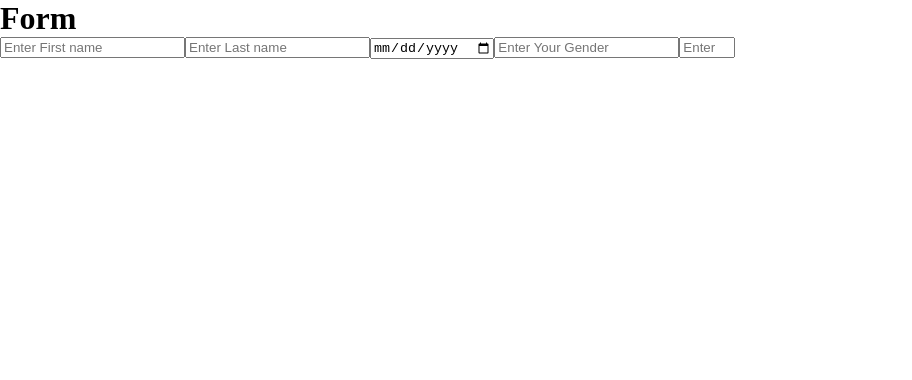
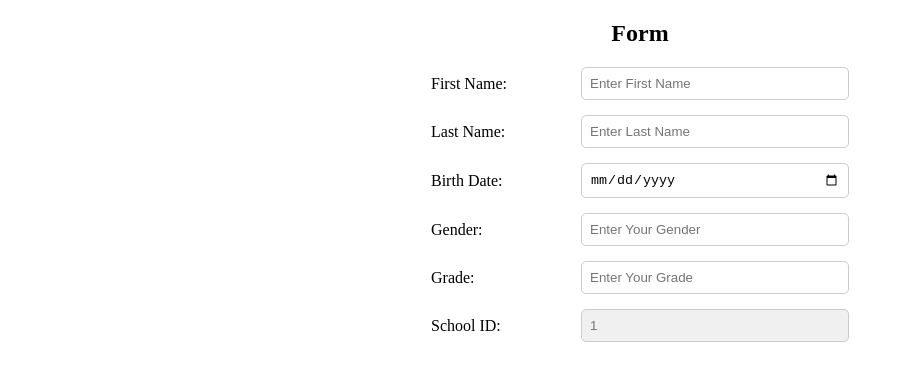
Before and after one commit to jonnynotbravo/Ha-Ge-iz, a React (Create React App) app: page /schools/1/form in a window 1280 px wide. Shown: the top 380 px of the page, without its empty margins (0-912 px from the left). Built offline with nearby package versions, Linux system fonts and the light colour scheme; no server answers.

Commit message:
Form CSS draft

```diff
--- a/src/Form.js
+++ b/src/Form.js
@@ -1,14 +1,104 @@
+import React from "react";
+import { useParams } from "react-router-dom";
+
 const Form = () => {
+  const { id } = useParams();
+
   return (
-    <div>
-      <h1>Form</h1>
-      <input type="text" placeholder="Enter First name" />
-      <input type="text" placeholder="Enter Last name" />
-      <input type="date" placeholder="Enter Your Age" />
-      <input type="text" placeholder="Enter Your Gender" />
-      <input type="number" min="1" max="12" placeholder="Enter a Number" />
+    <div style={formContainerStyles}>
+      <h1 style={formTitleStyles}>Form</h1>
+      <div style={formFieldStyles}>
+        <label style={labelStyles}>First Name:</label>
+        <input
+          type="text"
+          placeholder="Enter First Name"
+          style={inputStyles}
+        />
+      </div>
+      <div style={formFieldStyles}>
+        <label style={labelStyles}>Last Name:</label>
+        <input
+          type="text"
+          placeholder="Enter Last Name"
+          style={inputStyles}
+        />
+      </div>
+      <div style={formFieldStyles}>
+        <label style={labelStyles}>Birth Date:</label>
+        <input
+          type="date"
+          placeholder="Enter Your Age"
+          style={inputStyles}
+        />
+      </div>
+      <div style={formFieldStyles}>
+        <label style={labelStyles}>Gender:</label>
+        <input
+          type="text"
+          placeholder="Enter Your Gender"
+          style={inputStyles}
+        />
+      </div>
+      <div style={formFieldStyles}>
+        <label style={labelStyles}>Grade:</label>
+        <input
+          type="number"
+          min="1"
+          max="12"
+          placeholder="Enter Your Grade"
+          style={inputStyles}
+        />
+      </div>
+      <div style={formFieldStyles}>
+        <label style={labelStyles}>School ID:</label>
+        <input
+          type="text"
+          defaultValue={id}
+          readOnly
+          style={{ ...inputStyles, ...readOnlyInputStyles }}
+        />
+      </div>
     </div>
   );
 };
 
+// CSS styles
+const formContainerStyles = {
+  display: "flex",
+  flexDirection: "column",
+  alignItems: "center",
+  justifyContent: "center",
+  padding: "20px",
+};
+
+const formTitleStyles = {
+  fontSize: "24px",
+  fontWeight: "bold",
+  marginBottom: "20px",
+};
+
+const formFieldStyles = {
+  display: "flex",
+  alignItems: "center",
+  marginBottom: "15px",
+};
+
+const labelStyles = {
+  width: "150px",
+  fontSize: "16px",
+};
+
+const inputStyles = {
+  padding: "8px",
+  border: "1px solid #ccc",
+  borderRadius: "5px",
+  width: "250px",
+};
+
+const readOnlyInputStyles = {
+  backgroundColor: "#f0f0f0",
+  color: "#777",
+  cursor: "not-allowed",
+};
+
 export default Form;
```
